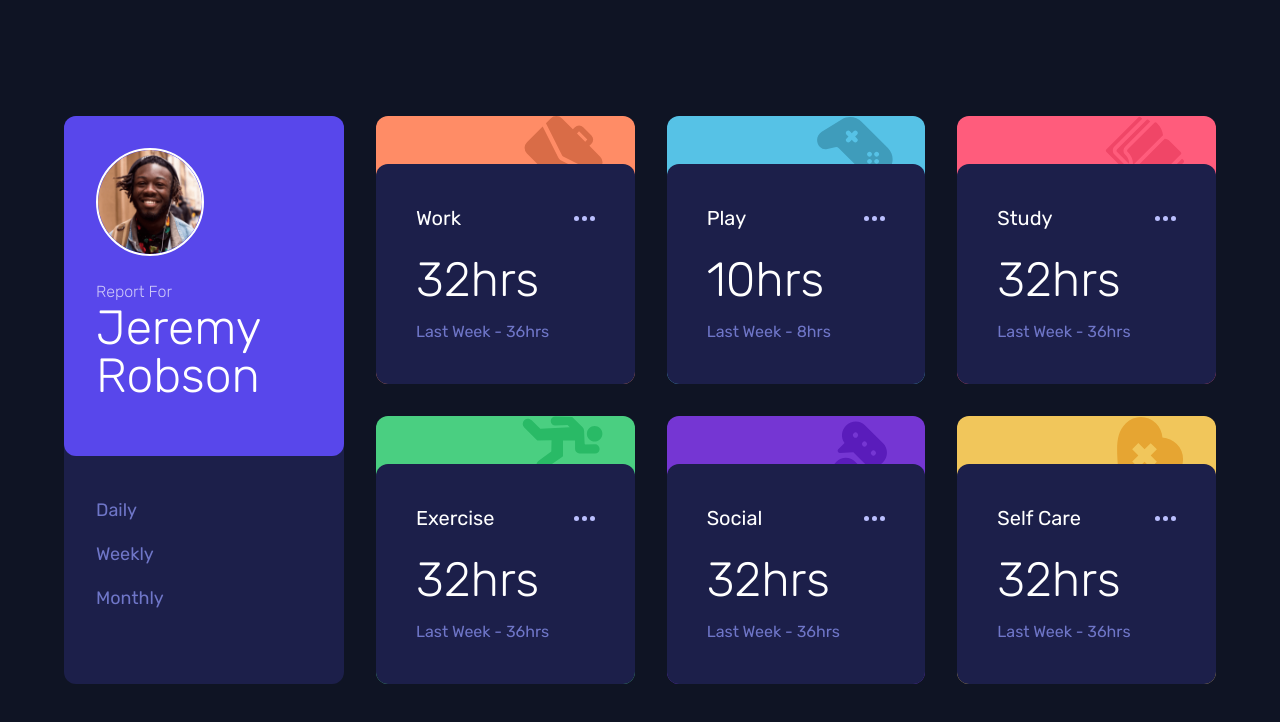
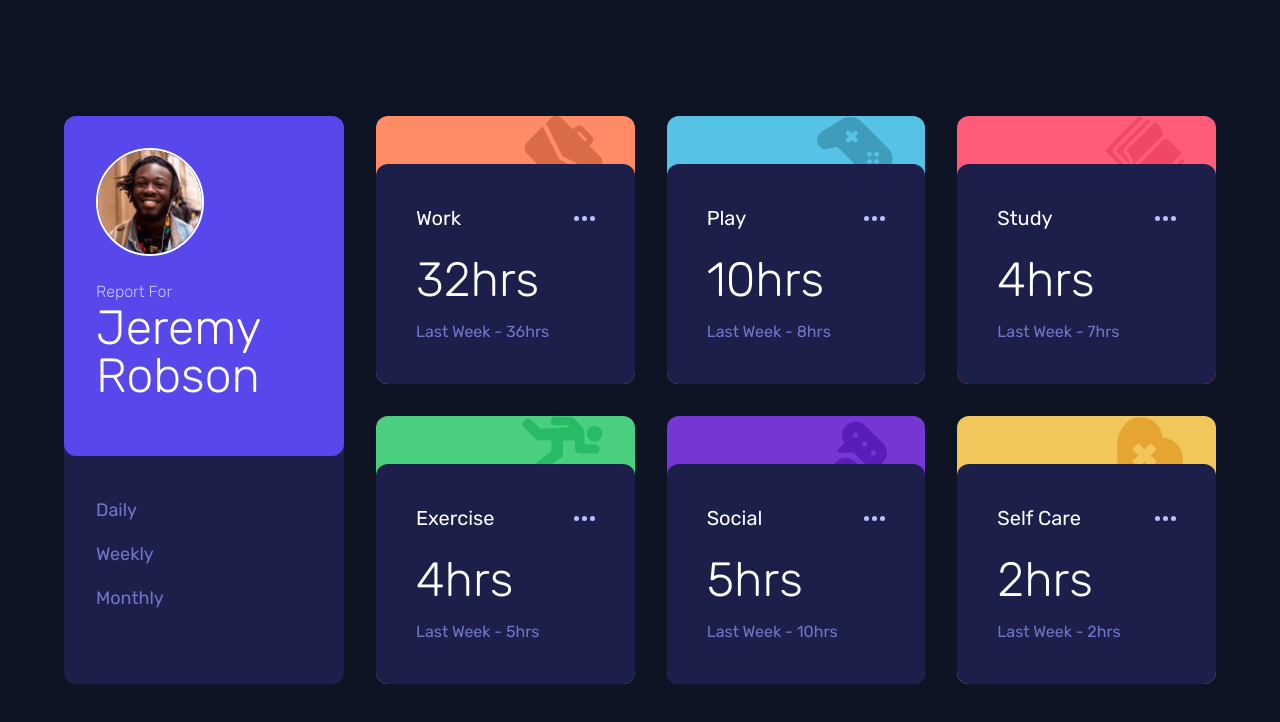
Before and after one commit to duncan-chege/time-tracking-dashboard, a Next.js app: page / in a window 1280 px wide. Shown: the top 722 px of the page. Built offline with nearby package versions, Linux system fonts and the light colour scheme.

Commit message:
change the schedule time values

```diff
--- a/app/components/Schedule.tsx
+++ b/app/components/Schedule.tsx
@@ -42,8 +42,8 @@ const Schedule = () => {
                     <p className="text-xl">Study</p>
                     <Image className="h-auto" src={ellipses} alt="" />
                 </div>
-                <h3 className="text-5xl font-light">32hrs</h3>
-                <p className="text-desaturated-blue pt-4">Last Week - 36hrs</p>
+                <h3 className="text-5xl font-light">4hrs</h3>
+                <p className="text-desaturated-blue pt-4">Last Week - 7hrs</p>
             </div>
         </div>
 
@@ -54,8 +54,8 @@ const Schedule = () => {
                     <p className="text-xl">Exercise</p>
                     <Image className="h-auto" src={ellipses} alt="" />
                 </div>
-                <h3 className="text-5xl font-light">32hrs</h3>
-                <p className="text-desaturated-blue pt-4">Last Week - 36hrs</p>
+                <h3 className="text-5xl font-light">4hrs</h3>
+                <p className="text-desaturated-blue pt-4">Last Week - 5hrs</p>
             </div>
         </div>
 
@@ -66,8 +66,8 @@ const Schedule = () => {
                     <p className="text-xl">Social</p>
                     <Image className="h-auto" src={ellipses} alt="" />
                 </div>
-                <h3 className="text-5xl font-light">32hrs</h3>
-                <p className="text-desaturated-blue pt-4">Last Week - 36hrs</p>
+                <h3 className="text-5xl font-light">5hrs</h3>
+                <p className="text-desaturated-blue pt-4">Last Week - 10hrs</p>
             </div>
         </div>
 
@@ -78,8 +78,8 @@ const Schedule = () => {
                     <p className="text-xl">Self Care</p>
                     <Image className="h-auto" src={ellipses} alt="" />
                 </div>
-                <h3 className="text-5xl font-light">32hrs</h3>
-                <p className="text-desaturated-blue pt-4">Last Week - 36hrs</p>
+                <h3 className="text-5xl font-light">2hrs</h3>
+                <p className="text-desaturated-blue pt-4">Last Week - 2hrs</p>
             </div>
         </div>
     </div>
```
